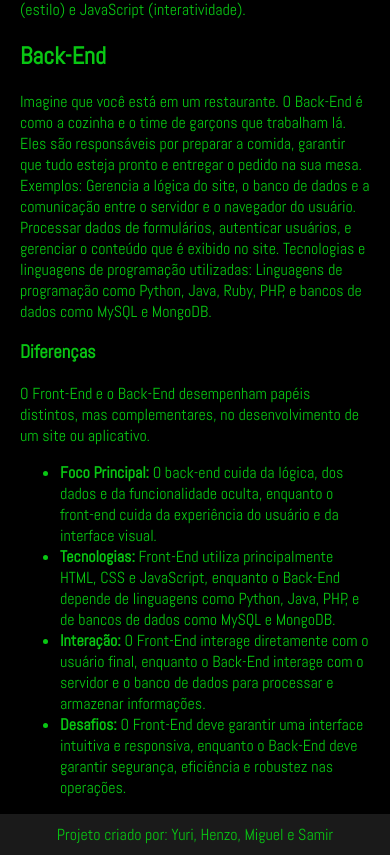
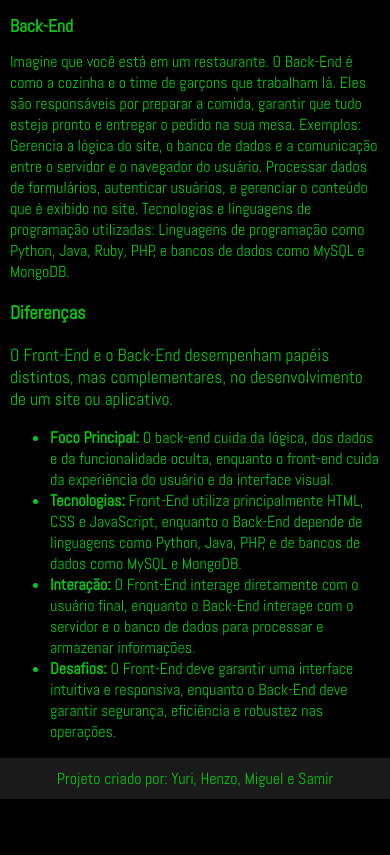
Before and after one commit to Yuri-Ghost/frontendxbackend, a plain HTML site: page index.html in a window 390 px wide. Shown: the part 432-1287 px from the top of the page. After the commit the page ends 1231 px from the top, so only its background shows below. Drawn offline with Linux system fonts and the light colour scheme.

Commit message:
celular 1

```diff
--- a/style.css
+++ b/style.css
@@ -26,6 +26,22 @@ body {
     left: -20px;
 }
 
-.diferenças{
-    background-color:
+@media screen and (max-width: 768px) {
+    body {
+        padding: 0 10px;
+    }
+
+    .cabeçalho {
+        flex-direction: column;
+        align-items: center;
+    }
+
+    .fronteback h2, .fronteback p {
+        font-size: 1.1em;
+    }
+
+    .rodapé {
+        width: calc(100% + 20px);
+        left: -10px;
+    }
 }
```
